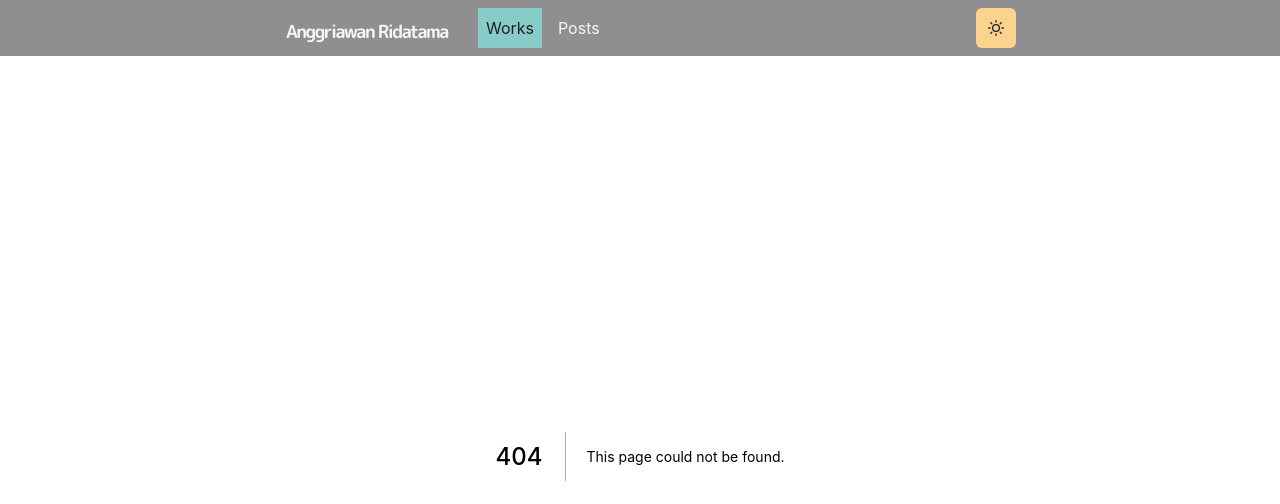
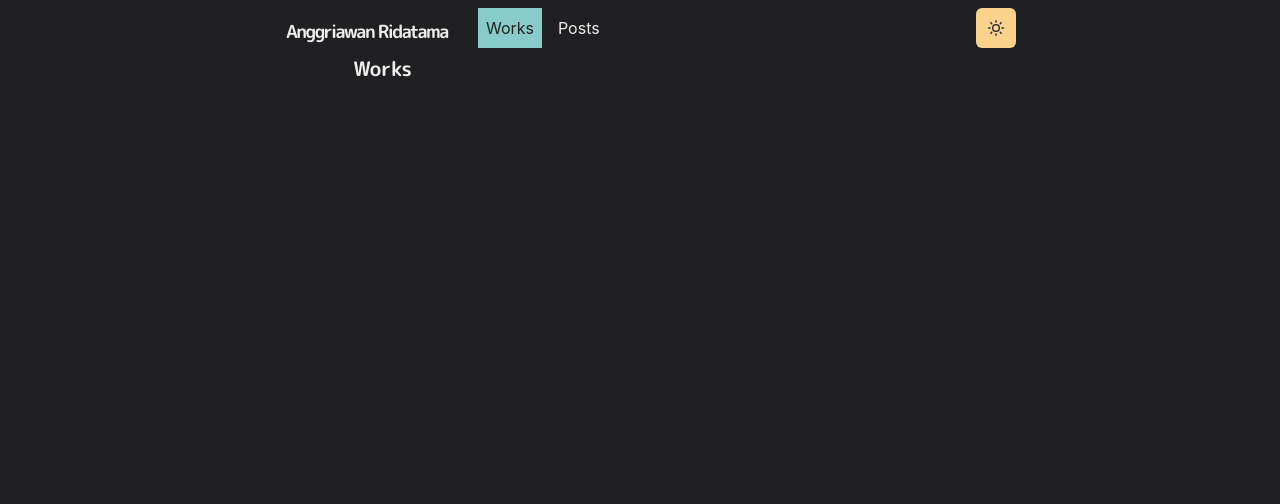
Before and after one commit to anggriawanmr/portfolio, a Next.js app: page /works in a window 1280 px wide. Before the commit this address had no page. Shown: the top 504 px of the page. Built offline with nearby package versions, Linux system fonts and the light colour scheme.

Commit message:
Adding works page :sparkles:

```diff
--- /dev/null
+++ b/pages/works.js
@@ -0,0 +1,15 @@
+import { Container, Heading, SimpleGrid, Divider } from '@chakra-ui/react';
+
+import Section from '../components/section';
+
+const Works = () => {
+  return (
+    <Container>
+      <Heading as="h3" fontSize={20} mb={4}>
+        Works
+      </Heading>
+    </Container>
+  );
+};
+
+export default Works;
```
